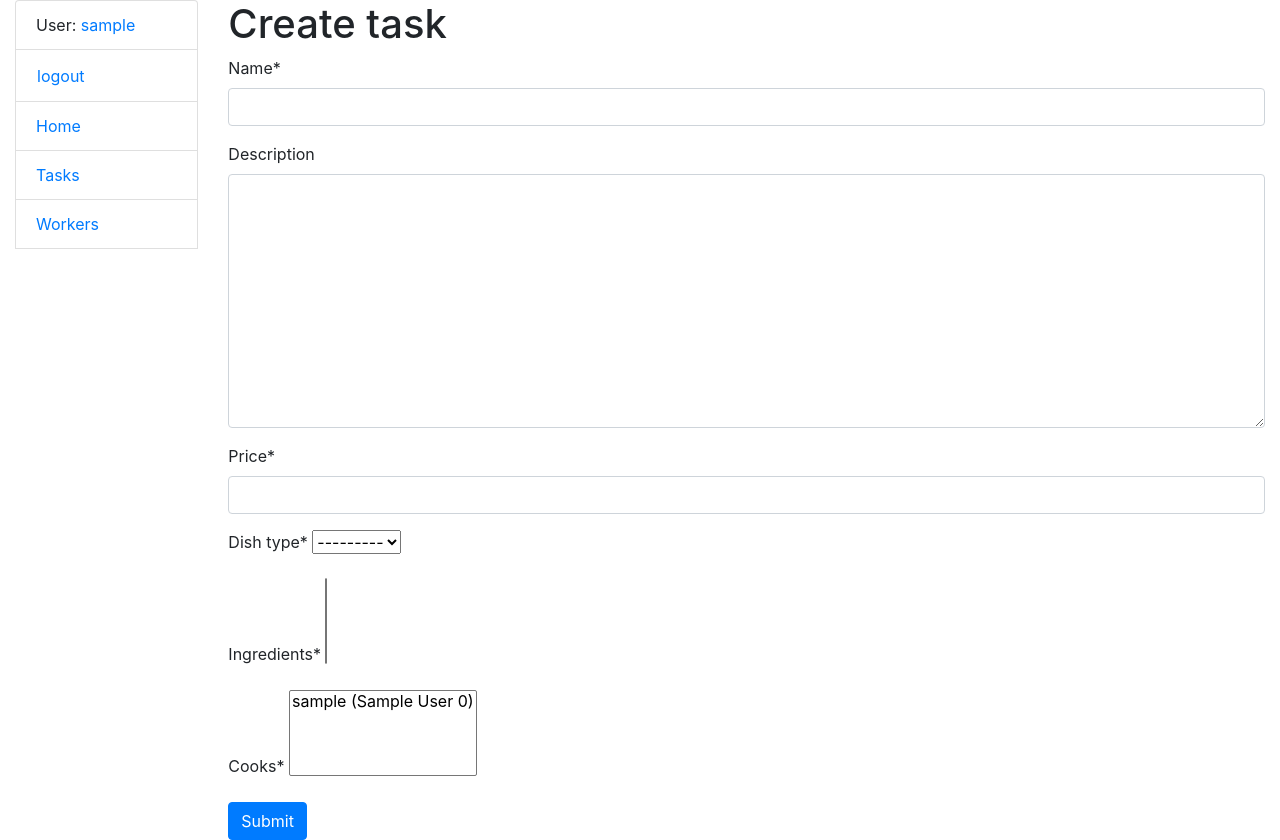
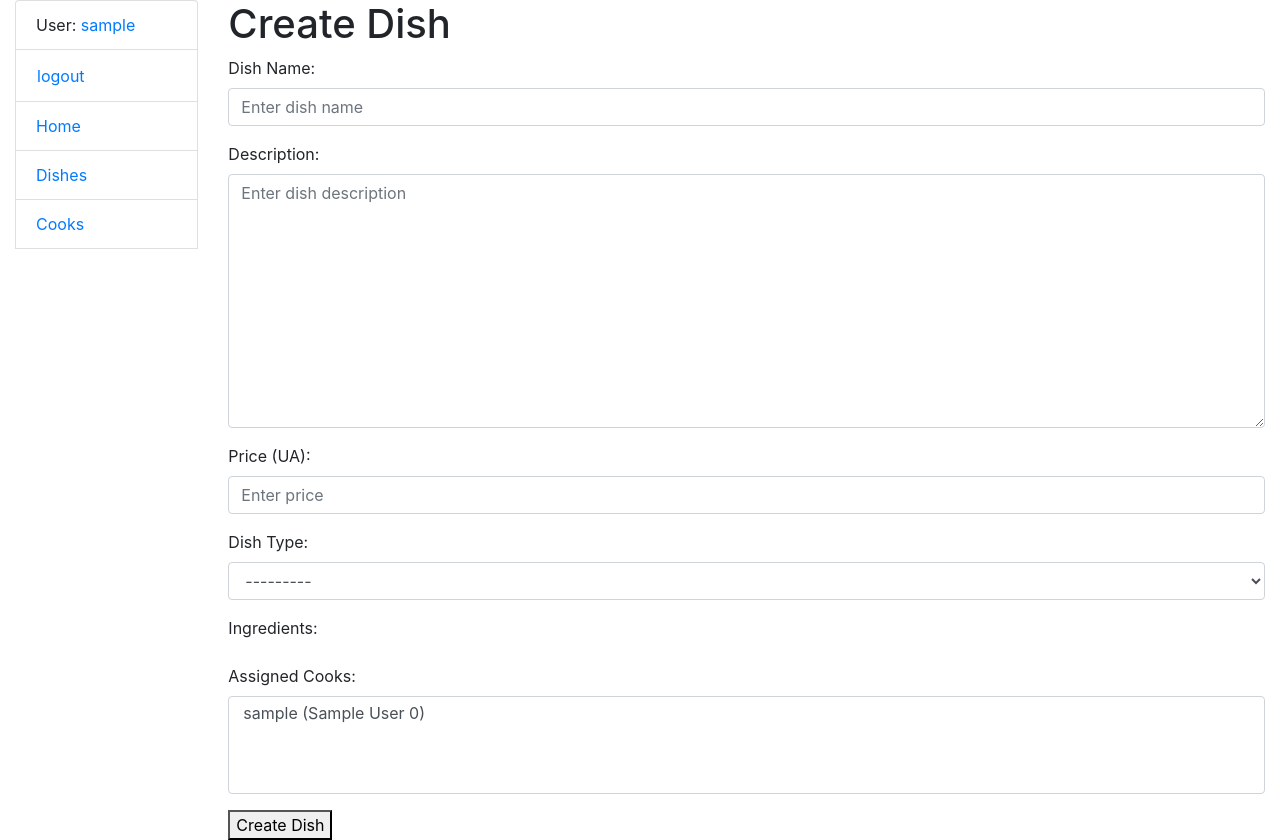
Before and after one commit to VolodymyrSemchysyn/kitchen-restoraunt, a Django app: page /dishes/create/ in a window 1280 px wide. Run offline with Django 5.2, Linux system fonts and the light colour scheme; the visitor is signed in with stand-in values (Sample User, id 1); data comes from the database, SQL or seed files in the repository; data that the repository does not hold is empty; some libraries are stand-ins or nearby versions.

Commit message:
deleted through table and changed related code

```diff
--- a/kitchen/admin.py
+++ b/kitchen/admin.py
@@ -1,7 +1,7 @@
 from django.contrib import admin
 from django.contrib.auth.admin import UserAdmin
 
-from kitchen.models import Cook, Dish, Ingredient, DishType, DishIngredient
+from kitchen.models import Cook, Dish, Ingredient, DishType
 
 
 @admin.register(Cook)
@@ -25,4 +25,3 @@ class CookAdmin(UserAdmin):
 admin.site.register(Dish)
 admin.site.register(DishType)
 admin.site.register(Ingredient)
-admin.site.register(DishIngredient)
--- a/kitchen/forms.py
+++ b/kitchen/forms.py
@@ -1,4 +1,5 @@
 from django import forms
+from .models import Dish, Ingredient
 
 
 class DishNameSearchForm(forms.Form):
@@ -12,3 +13,43 @@ class DishNameSearchForm(forms.Form):
             }
         )
     )
+
+
+class DishForm(forms.ModelForm):
+    ingredients = forms.ModelMultipleChoiceField(
+        queryset=Ingredient.objects.all(),
+        widget=forms.CheckboxSelectMultiple,
+        required=True
+    )
+
+    class Meta:
+        model = Dish
+        fields = ["name", "description", "price", "dish_type", "ingredients", "cooks"]
+        widgets = {
+            "name": forms.TextInput(attrs={
+                "class": "form-control",
+                "placeholder": "Enter dish name"
+            }),
+            "description": forms.Textarea(attrs={
+                "class": "form-control",
+                "placeholder": "Enter dish description"
+            }),
+            "price": forms.NumberInput(attrs={
+                "class": "form-control",
+                "placeholder": "Enter price"
+            }),
+            "dish_type": forms.Select(attrs={
+                "class": "form-control"
+            }),
+            "cooks": forms.SelectMultiple(attrs={
+                "class": "form-control"
+            }),
+        }
+        labels = {
+            "name": "Dish Name",
+            "description": "Description",
+            "price": "Price (UA)",
+            "dish_type": "Dish Type",
+            "ingredients": "Ingredients",
+            "cooks": "Assigned Cooks",
+        }
--- a/kitchen/models.py
+++ b/kitchen/models.py
@@ -40,22 +40,14 @@ class Dish(models.Model):
     )
     ingredients = models.ManyToManyField(
         Ingredient,
-        through="DishIngredient",
         blank=False,
         related_name="dishes"
     )
-    cooks = models.ManyToManyField(Cook, blank=False, related_name="cookers")
+    cooks = models.ManyToManyField(
+        Cook,
+        blank=False,
+        related_name="cookers"
+    )
 
     def __str__(self):
         return f"{self.name}, ({self.dish_type}), {self.cooks}"
-
-class DishIngredient(models.Model):
-    dish = models.ForeignKey(Dish, on_delete=models.CASCADE, related_name="ingredients_in_dish")
-    ingredient = models.ForeignKey(Ingredient, on_delete=models.CASCADE)
-    amount = models.DecimalField(max_digits=5, decimal_places=2, null=False, blank=False)
-
-    class Meta:
-        unique_together = ("dish", "ingredient")
-
-    def __str__(self):
-        return f"{self.amount} of {self.ingredient.name} for {self.dish.name}"
--- a/kitchen/urls.py
+++ b/kitchen/urls.py
@@ -25,17 +25,17 @@ urlpatterns = [
     path(
         "dishes/create/",
         DishCreateView.as_view(),
-        name="task-create",
+        name="dish-create",
     ),
     path(
         "dishes/<int:pk>/update/",
         DishUpdateView.as_view(),
-        name="task-update",
+        name="dish-update",
     ),
     path(
         "dishes/<int:pk>/delete/",
         DishDeleteView.as_view(),
-        name="task-delete",
+        name="dish-delete",
     ),
     path(
         "cooks/",
--- a/kitchen/views.py
+++ b/kitchen/views.py
@@ -1,12 +1,13 @@
 from django.contrib.auth.decorators import login_required
 from django.contrib.auth.mixins import LoginRequiredMixin
 from django.db.models import Prefetch
+from django.http import HttpResponseRedirect
 from django.shortcuts import render
 from django.urls import reverse_lazy
 from django.views.generic import ListView, DetailView, CreateView, UpdateView, DeleteView
 
-from kitchen.forms import DishNameSearchForm
-from kitchen.models import DishType, Dish, Cook, DishIngredient
+from kitchen.forms import DishNameSearchForm, DishForm
+from kitchen.models import DishType, Dish, Cook
 
 
 @login_required
@@ -47,12 +48,9 @@ class DishDetailView(LoginRequiredMixin, DetailView):
     model = Dish
 
     def get_queryset(self):
-        dish_ingredients = Prefetch("ingredients_in_dish", queryset=DishIngredient.objects.all())
-
         return Dish.objects.prefetch_related(
             "ingredients",
-            "cooks",
-            dish_ingredients
+            "cooks"
         ).select_related(
             "dish_type"
         )
@@ -60,20 +58,22 @@ class DishDetailView(LoginRequiredMixin, DetailView):
     def get_context_data(self, **kwargs):
         context = super().get_context_data(**kwargs)
         dish = self.get_object()
-        dish_ingredients = DishIngredient.objects.filter(dish=dish)
+
+        dish_ingredients = dish.ingredients.all()
+
         context["dish_ingredients"] = dish_ingredients
         return context
 
 
-class DishCreateView(LoginRequiredMixin, CreateView):
+class DishCreateView(CreateView):
     model = Dish
-    fields = "__all__"
-    success_url = reverse_lazy("kitchen:dish-list")
+    form_class = DishForm
+    success_url = "/dishes/"
 
 
 class DishUpdateView(LoginRequiredMixin, UpdateView):
     model = Dish
-    fields = "__all__"
+    form_class = DishForm
     success_url = reverse_lazy("kitchen:dish-list")
 
 
--- a/templates/includes/sidebar.html
+++ b/templates/includes/sidebar.html
@@ -8,8 +8,8 @@
       </form>
     </li>
       <li class="list-group-item"><a href="{% url 'kitchen:index' %}">Home</a></li>
-    <li class="list-group-item"><a href="{% url 'kitchen:dish-list' %}"> Tasks</a></li>
-    <li class="list-group-item"><a href="{% url 'kitchen:cook-list' %}">Workers</a></li>
+    <li class="list-group-item"><a href="{% url 'kitchen:dish-list' %}"> Dishes</a></li>
+    <li class="list-group-item"><a href="{% url 'kitchen:cook-list' %}">Cooks</a></li>
   {% else %}
     <li class="list-group-item"><a href="{% url 'login' %}?next={{ request.path }}">Login</a></li>
   {% endif %}
--- a/templates/kitchen/dish_form.html
+++ b/templates/kitchen/dish_form.html
@@ -1,10 +1,12 @@
-{% extends "base.html" %}
-{% load crispy_forms_filters %}
+{% extends 'base.html' %}
+
 {% block content %}
-  <h1>{{ object|yesno:"Update,Create" }} task</h1>
-  <form action="" method="post" novalidate>
+  <h1>Create Dish</h1>
+
+  <form method="post">
     {% csrf_token %}
-    {{ form|crispy }}
-    <input type="submit" value="Submit" class="btn btn-primary">
+    {{ form.as_p }}
+
+    <button type="submit">Create Dish</button>
   </form>
 {% endblock %}
```
Also changed, not shown: templates/kitchen/dish_detail.html (+10 -18 lines), templates/kitchen/dish_list.html (+10 -24 lines).
